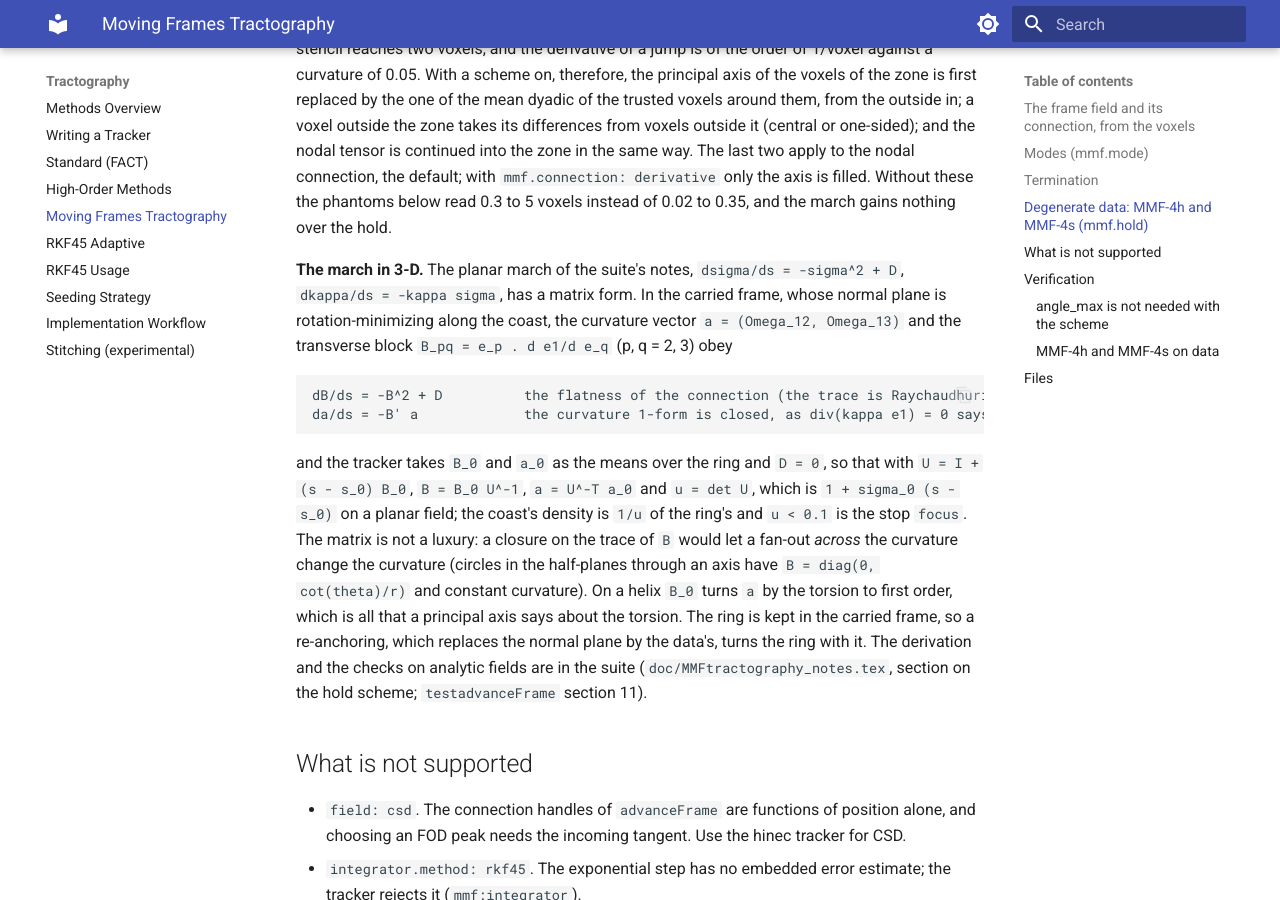
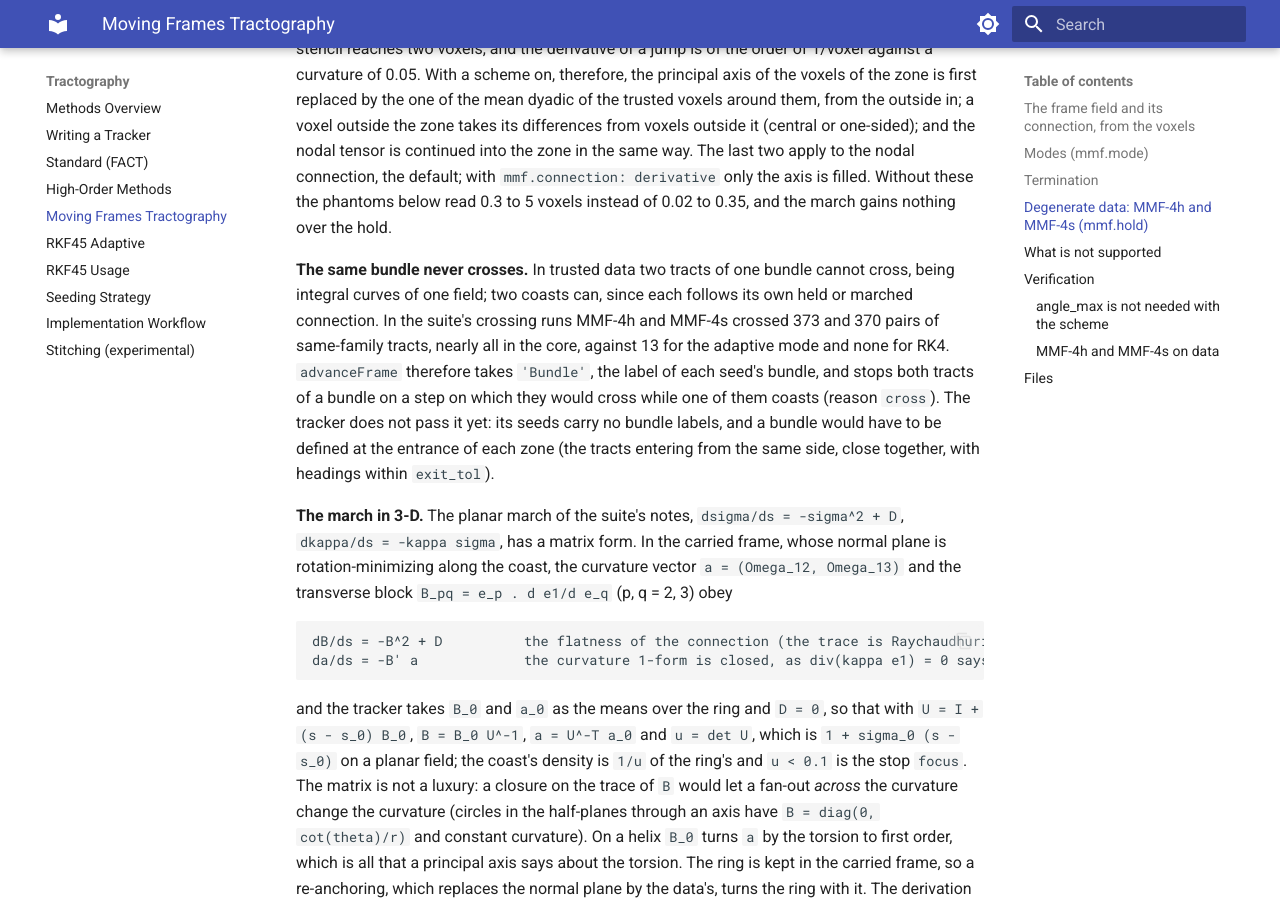
Before and after one commit to uicneuro/hinec, an MkDocs documentation site: the page built from docs/MMF_TRACTOGRAPHY.md, in a window 1280 px wide and 900 px high, scrolled down 4543 px. Built offline with MkDocs 1.6.1 and Material for MkDocs 9.7.7, drawn with Linux system fonts in a browser that asks for light colours.

Commit message:
advanceFrame: 'Bundle', the same bundle never crosses
The fibres of one bundle are integral curves of one field and cannot
cross; two coasts can, each following its own held or marched
connection. In the suite's crossing runs MMF-4h and MMF-4s crossed 373
and 370 pairs of same-family tracts, against 13 for the adaptive mode
and none for RK4. advanceFrame takes 'Bundle', the label of each seed's
bundle: a step on which two tracts of one bundle would cross while one
of them coasts (their offset in the plane normal to the mean heading
reverses or vanishes) stops both, reason 'cross'. With it the suite's
counts fall to 2 and 0.

The tracker does not pass it: its seeds carry no bundle labels, so
nothing changes in hinec's behaviour. The suite's copy is identical.

Co-Authored-By: Claude Fable 5.1 <noreply@anthropic.com>

```diff
--- a/docs/MMF_TRACTOGRAPHY.md
+++ b/docs/MMF_TRACTOGRAPHY.md
@@ -201,6 +201,17 @@ last two apply to the nodal connection, the default; with `mmf.connection:
 derivative` only the axis is filled. Without these the phantoms below read 0.3 to 5
 voxels instead of 0.02 to 0.35, and the march gains nothing over the hold.
 
+**The same bundle never crosses.** In trusted data two tracts of one bundle cannot
+cross, being integral curves of one field; two coasts can, since each follows its own
+held or marched connection. In the suite's crossing runs MMF-4h and MMF-4s crossed
+373 and 370 pairs of same-family tracts, nearly all in the core, against 13 for the
+adaptive mode and none for RK4. `advanceFrame` therefore takes `'Bundle'`, the label
+of each seed's bundle, and stops both tracts of a bundle on a step on which they
+would cross while one of them coasts (reason `cross`). The tracker does not pass it
+yet: its seeds carry no bundle labels, and a bundle would have to be defined at the
+entrance of each zone (the tracts entering from the same side, close together, with
+headings within `exit_tol`).
+
 **The march in 3-D.** The planar march of the suite's notes, `dsigma/ds = -sigma^2 +
 D`, `dkappa/ds = -kappa sigma`, has a matrix form. In the carried frame, whose
 normal plane is rotation-minimizing along the coast, the curvature vector
```
Also changed, not shown: docs/CHANGELOG_YAML.md (+8 -0 lines), 1 other file.
